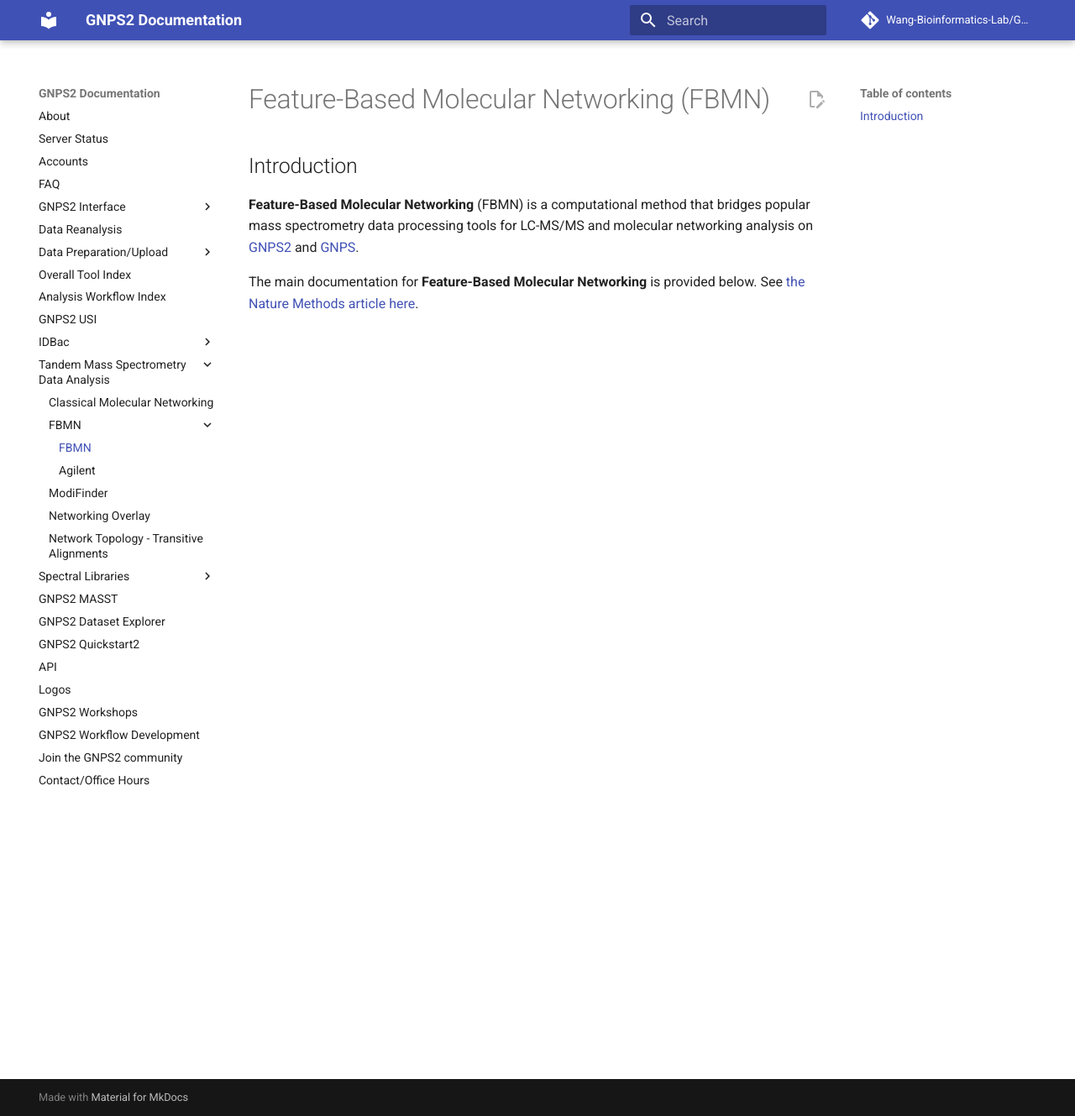
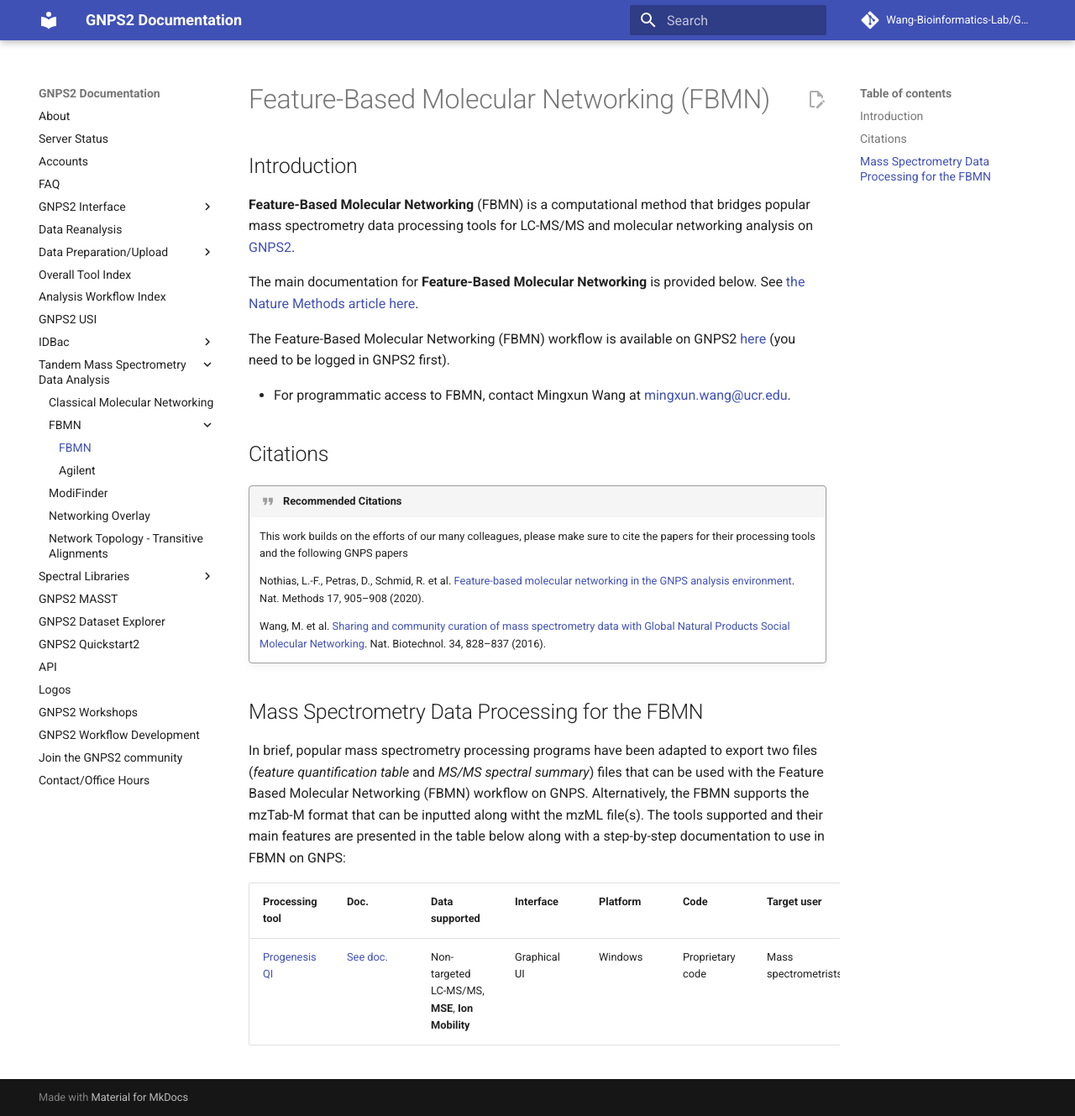
Before and after one commit to Wang-Bioinformatics-Lab/GNPS2_Documentation, an MkDocs documentation site: the page built from docs/fbmn.md, in a window 1280 px wide and 1329 px high. Shown: the whole window at 84% size. Built offline with MkDocs 1.6.1 and Material for MkDocs 9.7.7, drawn with Linux system fonts in a browser that asks for light colours; comment, search, counter and statistics services are not loaded.

Commit message:
Update fbmn.md
Adding more text to fbmn.md

```diff
--- a/docs/fbmn.md
+++ b/docs/fbmn.md
@@ -2,6 +2,28 @@
 
 ## Introduction
 
-**Feature-Based Molecular Networking** (FBMN) is a computational method that bridges popular mass spectrometry data processing tools for LC-MS/MS and molecular networking analysis on [GNPS2](https://gnps2.org) and [GNPS](http://gnps.ucsd.edu).
+**Feature-Based Molecular Networking** (FBMN) is a computational method that bridges popular mass spectrometry data processing tools for LC-MS/MS and molecular networking analysis on [GNPS2](https://gnps2.org).
 
 The main documentation for **Feature-Based Molecular Networking** is provided below. See [the Nature Methods article here](https://www.nature.com/articles/s41592-020-0933-6).
+
+The Feature-Based Molecular Networking (FBMN) workflow is available on GNPS2 [here](https://gnps2.org/workflowinput?workflowname=feature_based_molecular_networking_workflow) (you need to be logged in GNPS2 first).
+
+
+- For programmatic access to FBMN, contact Mingxun Wang at <mingxun.wang@ucr.edu>.
+
+## Citations
+
+!!! quote "Recommended Citations"
+    This work builds on the efforts of our many colleagues, please make sure to cite the papers for their processing tools and the following GNPS papers
+
+    Nothias, L.-F., Petras, D., Schmid, R. et al. [Feature-based molecular networking in the GNPS analysis environment](https://www.nature.com/articles/s41592-020-0933-6). Nat. Methods 17, 905–908 (2020).
+
+    Wang, M. et al. [Sharing and community curation of mass spectrometry data with Global Natural Products Social Molecular Networking](https://doi.org/10.1038/nbt.3597). Nat. Biotechnol. 34, 828–837 (2016).
+
+## Mass Spectrometry Data Processing for the FBMN
+
+In brief, popular mass spectrometry processing programs have been adapted to export two files (*feature quantification table* and *MS/MS spectral summary*) files that can be used with the Feature Based Molecular Networking (FBMN) workflow on GNPS. Alternatively, the FBMN supports the mzTab-M format that can be inputted along witht the mzML file(s). The tools supported and their main features are presented in the table below along with a step-by-step documentation to use in FBMN on GNPS:
+
+|  Processing tool | Doc.| Data supported | Interface | Platform | Code |Target user|
+|---|---|---|---|---|---|---|
+|[Progenesis QI](http://www.nonlinear.com/progenesis/qi/)|[See doc.](FBMN-with-progenesisQI.md)| Non-targeted LC-MS/MS, **MSE**, **Ion Mobility** |Graphical UI|Windows|Proprietary code|Mass spectrometrists|
```
